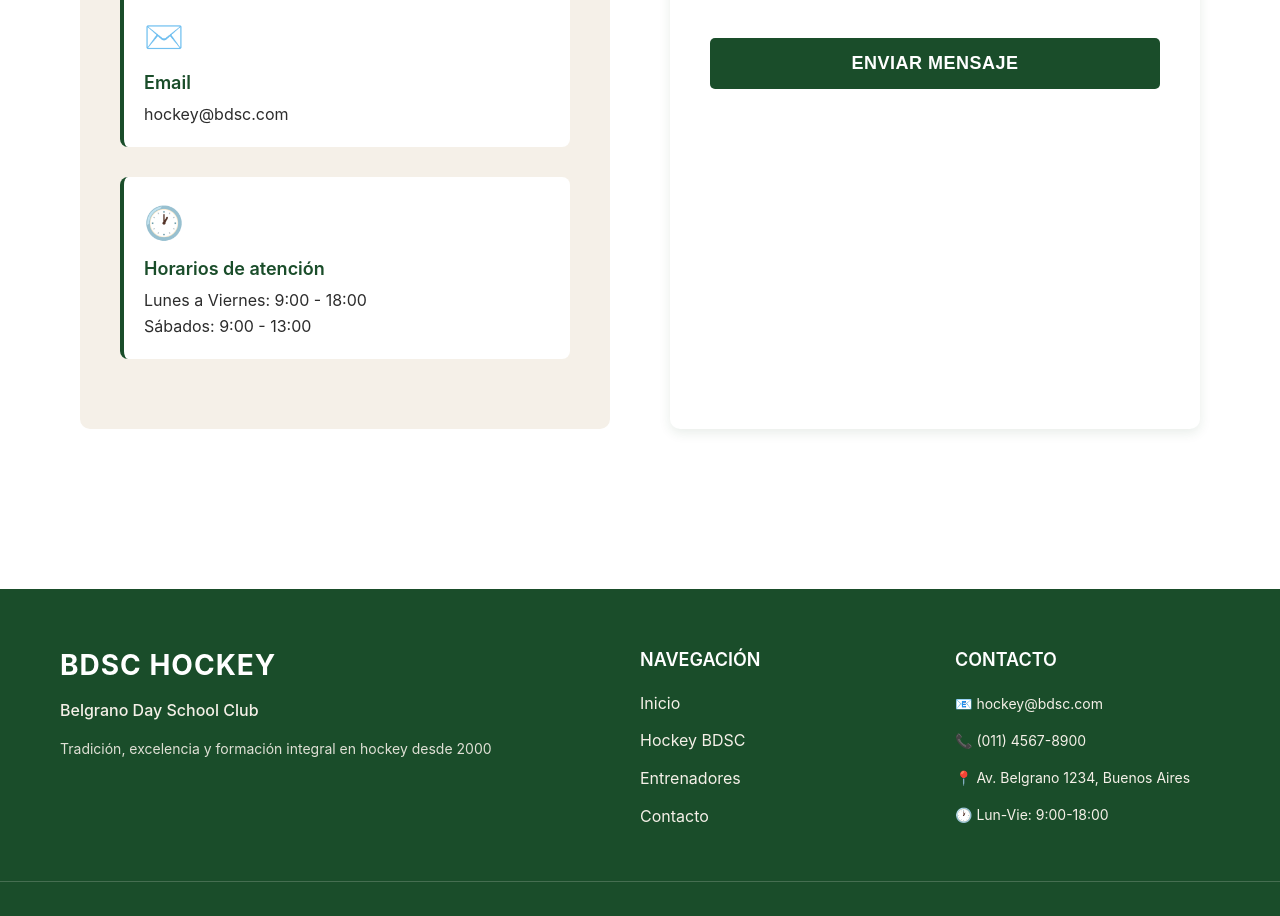
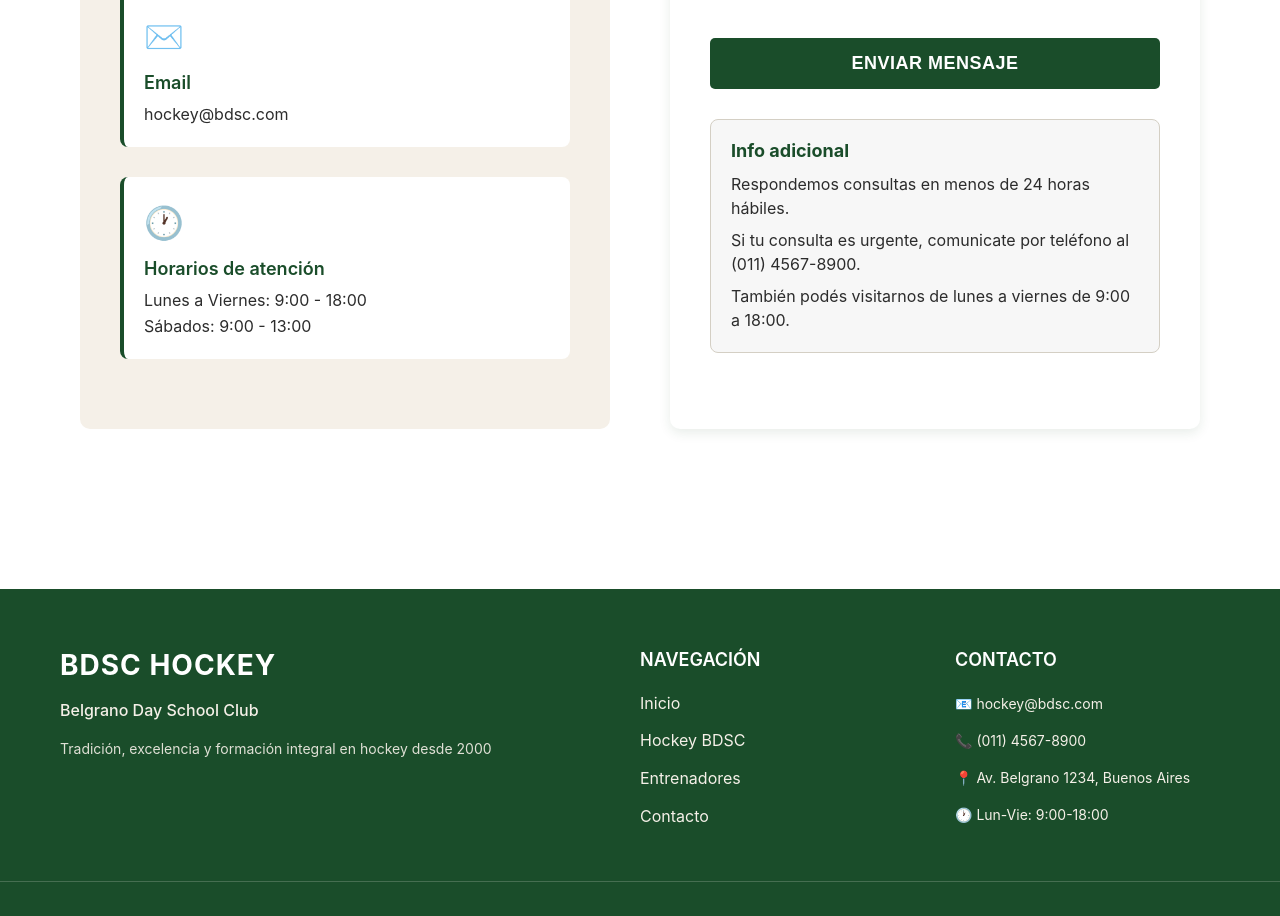
Before and after one commit to nicogomez94/BDSC, a React (Vite) app in the folder client/: page /contacto in a window 1280 px wide. Shown: the part 938-1854 px from the top of the page. Built offline with nearby package versions, Linux system fonts and the light colour scheme; no server answers; the HTML template or start-up script is replaced by a standard one.

Commit message:
fixes contact

```diff
--- a/client/src/pages/Contact.css
+++ b/client/src/pages/Contact.css
@@ -139,6 +139,30 @@
   box-shadow: 0 4px 12px rgba(26, 77, 42, 0.3);
 }
 
+.contact-placeholder {
+  margin-top: 10px;
+  padding: 20px;
+  border: 1px solid var(--border-color);
+  border-radius: 8px;
+  background-color: #f7f7f7;
+}
+
+.contact-placeholder h3 {
+  margin: 0 0 10px;
+  color: var(--primary-color);
+  font-size: 18px;
+}
+
+.contact-placeholder p {
+  margin: 0 0 8px;
+  color: var(--text-dark);
+  line-height: 1.5;
+}
+
+.contact-placeholder p:last-child {
+  margin-bottom: 0;
+}
+
 /* Responsive Design */
 @media (max-width: 768px) {
   .contact-page h1 {
--- a/client/src/pages/Contact.jsx
+++ b/client/src/pages/Contact.jsx
@@ -128,6 +128,20 @@ const Contact = () => {
               <button type="submit" className="btn-submit">
                 Enviar mensaje
               </button>
+
+              <div className="contact-placeholder">
+                <h3>Info adicional</h3>
+                <p>
+                  Respondemos consultas en menos de 24 horas hábiles.
+                </p>
+                <p>
+                  Si tu consulta es urgente, comunicate por teléfono al
+                  (011) 4567-8900.
+                </p>
+                <p>
+                  También podés visitarnos de lunes a viernes de 9:00 a 18:00.
+                </p>
+              </div>
             </form>
           </div>
         </div>
```
